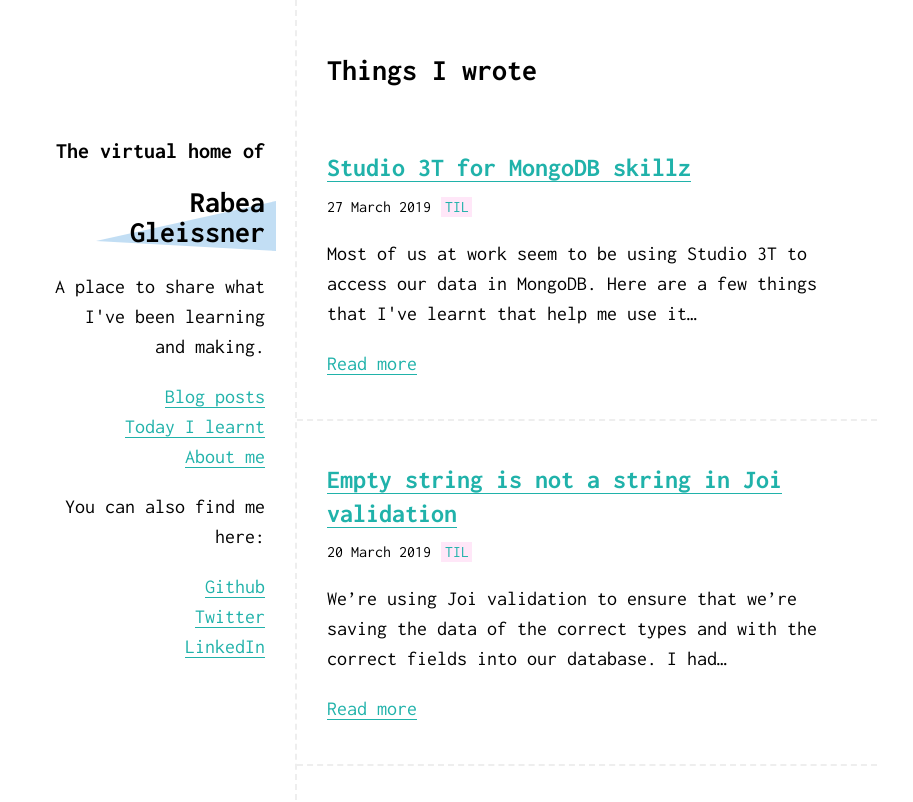
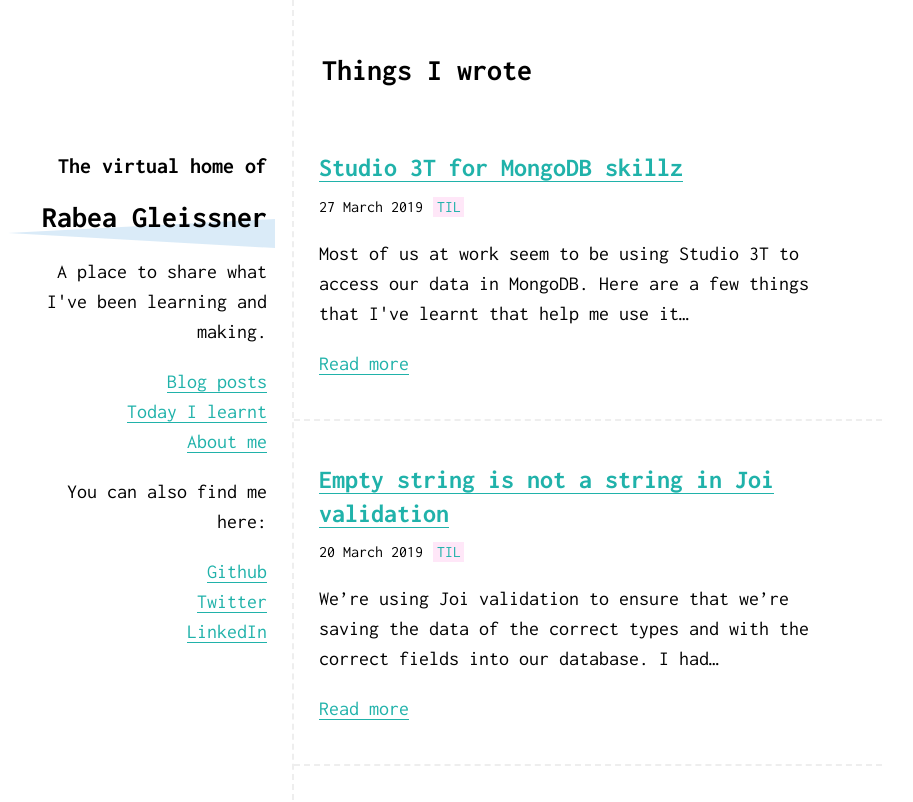
Before and after one commit to RabeaGleissner/personal-website, a Gatsby site: page / in a window 1280 px wide. Shown: the top 802 px of the page, without its empty margins (193-1106 px from the left). Built offline with nearby package versions, Linux system fonts and the light colour scheme; Gatsby itself is replaced by a stand-in of ours.

Commit message:
Adjust header layout

```diff
--- a/src/components/homepage-header.scss
+++ b/src/components/homepage-header.scss
@@ -3,9 +3,9 @@
 .homepage-header {
   border-right: 2px dashed #eee;
   position: fixed;
-  width: 280px;
+  width: 282px;
   height: 100%;
-  padding-right: 30px;
+  padding-right: 25px;
   padding-left: 30px;
   display: flex;
   flex-direction: column;
@@ -26,12 +26,12 @@
     z-index: -1;
     content: '';
     display: table;
-    top: 83px;
-    right: -11px;
+    top: 86px;
+    right: -8px;
     width: 0;
     height: 0;
     border-style: solid;
-    border-width: 40px 180px 10px 0;
+    border-width: 14px 267px 15px 0;
     border-color: transparent $homeTriangleColour transparent transparent;
   }
 }
--- a/src/components/layout.scss
+++ b/src/components/layout.scss
@@ -5,7 +5,7 @@
 }
 
 .content {
-  max-width: 960px;
+  max-width: 970px;
   padding: 10px 30px;
   margin: auto;
 }
--- a/src/components/post-preview.scss
+++ b/src/components/post-preview.scss
@@ -3,9 +3,9 @@
 .post-preview {
   border-bottom: 2px dashed #eee;
   &.homepage {
-    margin-left: 280px;
+    margin-left: 282px;
     padding: 20px;
-    padding-left: 30px;
+    padding-left: 25px;
     padding-right: 30px;
   }
 }
--- a/src/pages/common.scss
+++ b/src/pages/common.scss
@@ -2,4 +2,4 @@
 $linkHoverColour: darkcyan;
 $blogColour: lavender;
 $tilColour: #ffe7f8;
-$homeTriangleColour: rgba(134, 189, 233, .5);
+$homeTriangleColour: rgba(134, 189, 233, .3);
```
